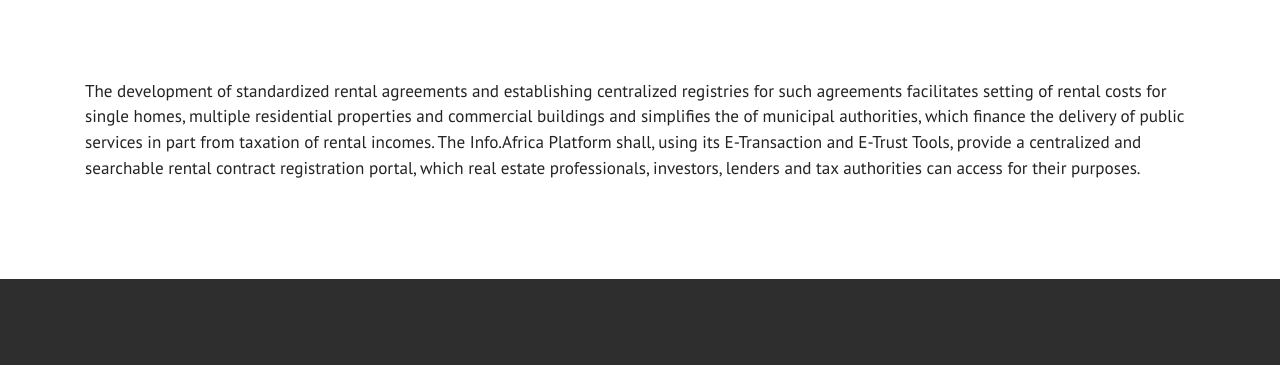
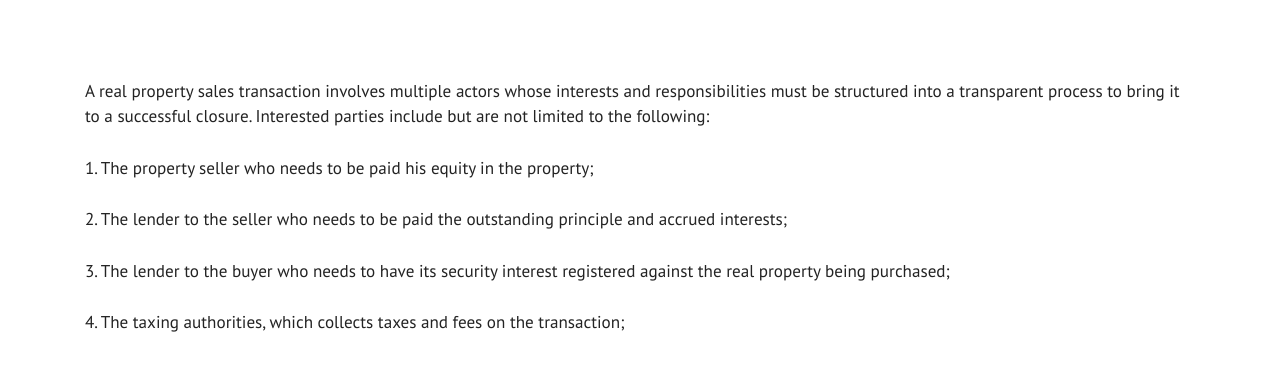
Before and after one commit to gicharu/edata-site, a plain HTML site: page pss-propertyregistration.html in a window 1280 px wide. Shown: the part 411-776 px from the top of the page. Drawn offline with Linux system fonts and the light colour scheme; a script that the page names is missing.

Commit message:
Interchange text

```diff
--- a/pss-propertyregistration.html
+++ b/pss-propertyregistration.html
@@ -77,7 +77,7 @@
 
     <div class="container">
         <div class="row">
-            <div class="col-xs-12 lead"><h1><br></h1><p>The development of standardized rental agreements and establishing centralized registries for such agreements facilitates setting of rental costs for single homes, multiple residential properties and commercial buildings and simplifies the of municipal authorities, which finance the delivery of public services in part from taxation of rental incomes. The Info.Africa Platform shall, using its E-Transaction and E-Trust Tools, provide a centralized and searchable rental contract registration portal, which real estate professionals, investors, lenders and tax authorities can access for their purposes. &nbsp;&nbsp;</p><p><br></p><p><br></p><p><br></p></div>
+            <div class="col-xs-12 lead"><h1><br></h1><p>A real property sales transaction involves multiple actors whose interests and responsibilities must be structured into a transparent process to bring it to a successful closure. Interested parties include but are not limited to the following:</p><p><br></p><p>1. The property seller who needs to be paid his equity in the property;&nbsp;</p><p><br></p><p>2.  The lender to the seller who needs to be paid the outstanding principle and accrued interests;</p><p><br></p><p>3.  The lender to the buyer who needs to have its security interest registered against the real property being purchased;</p><p><br></p><p>4. The taxing authorities, which collects taxes and fees on the transaction;</p><p><br></p><p>5. The real estate professionals whose fees need to be collected;&nbsp;</p><p><br></p><p>6.  The title transfer authorities and registrar of liens, whose fees must be collected and handed over; and&nbsp;</p><p><br></p><p>7.  that the needs to capture and analyse such data and produce updated Real Property Sector Reports.</p><p><br></p><p>The Info.Africa Platform shall, using its E-Transaction and E-Trust Tools, facilitate the delivery of “Settlement Services by enabling seamless online transactions that deliver the foregoing services</p><p><br></p><p><br></p><p><br></p><p><br></p></div>
         </div>
     </div>
 
```
Also changed, not shown: pss-rentalregistration.html (+1 -1 lines), assets/images/taxation2.png.
